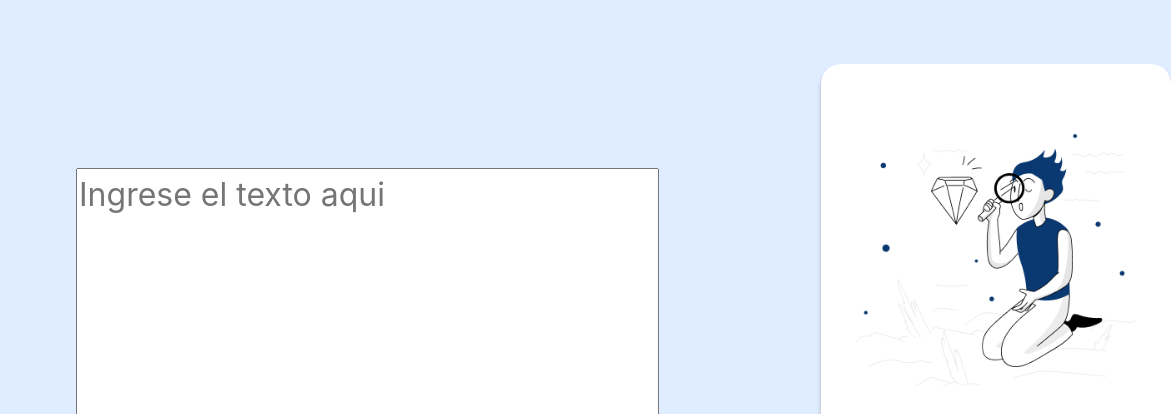
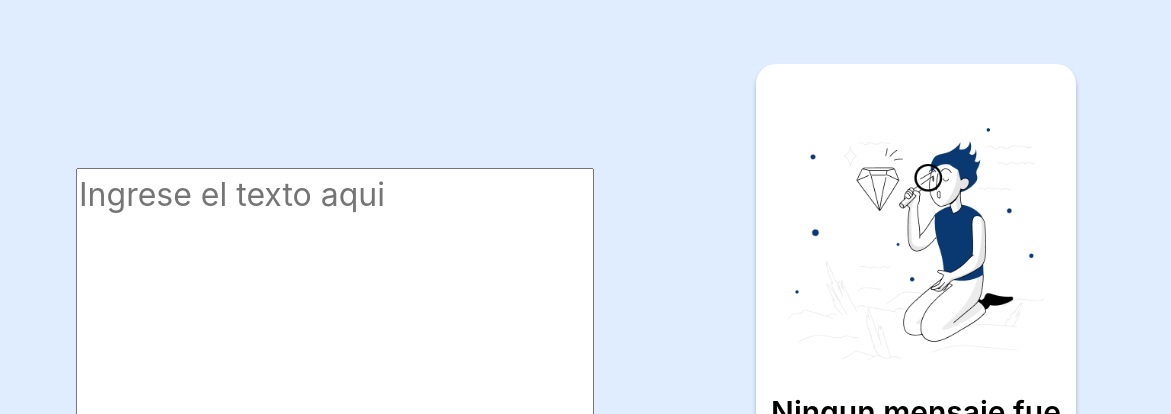
Before and after one commit to AdMu2838/encriptador-de-textos, a plain HTML site: page index.html in a window 1280 px wide. Shown: the top 414 px of the page, 164-1335 px from the left, 1171 px wide, since content can reach past the window. Drawn offline with Linux system fonts and the light colour scheme.

Commit message:
Actualiza estilos y estructura HTML

```diff
--- a/index.html
+++ b/index.html
@@ -20,13 +20,13 @@
                 <button class="desencriptar">Desencriptar</button>
             </div>
         </section>
-        <section class="izquierda">
+        <div class="izquierda">
             <img src="./img/Muñeco.png" alt="">
             <div>
                 <p>Ningun mensaje fue encontrado</p>
                 <p>Ingrese el texto que desea encriptar o desencriptar</p>
             </div>
-        </section>
+        </div>
     </div>
 
 </body>
--- a/styles.css
+++ b/styles.css
@@ -1,5 +1,7 @@
 html,body{
     background-color: rgb(224, 236, 255);
+    margin: 0;
+    padding: 0;
 }
 header {
     display: flex;
@@ -16,7 +18,7 @@ header {
 }
 .derecha{
     position: relative;
-    width: 577px;
+    width: 40%;
     height: 400px;
     left: 240px;
     top: 168px;
@@ -44,7 +46,7 @@ button{
 
 }
 #texto{
-    width: 577px;
+    width: 100%;
     height: 350px;
     left: 240px;
     top: 168px;
@@ -110,15 +112,13 @@ button{
     height: 100%;
     left: 0px;
     top: 0px;
-    width: 100%;
-    height: 100%;
 
 }
 .izquierda{
     position: relative;
     margin-left: 10%;
-    width: 350px;
-    height: 80%;
+    width: 25%;
+    height: 100%;
     left: 240px;
     margin-top: 5%;
     background-color: #FFFFFF;
@@ -127,7 +127,6 @@ button{
 }
 
 .izquierda img{
-
     width: 80%;
     display: block;
     margin: 0 auto;
@@ -137,6 +136,7 @@ button{
     width: 100%;
     height: 100%;
     text-align: center;
+
 }
 
 .izquierda div >p:first-child{
```
